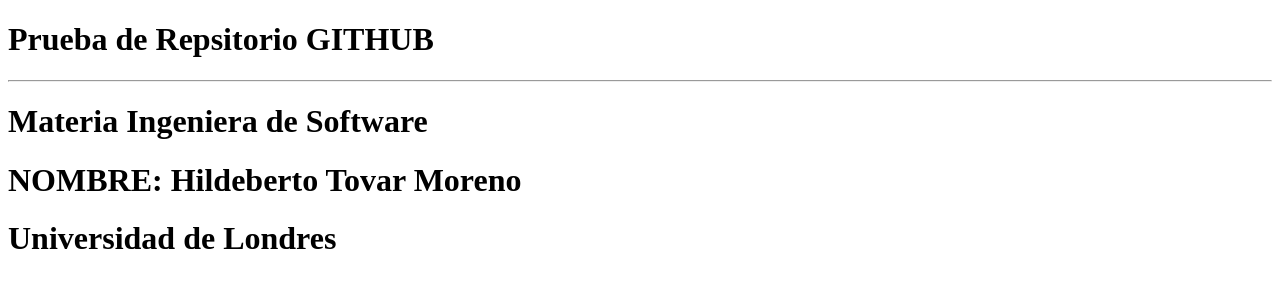
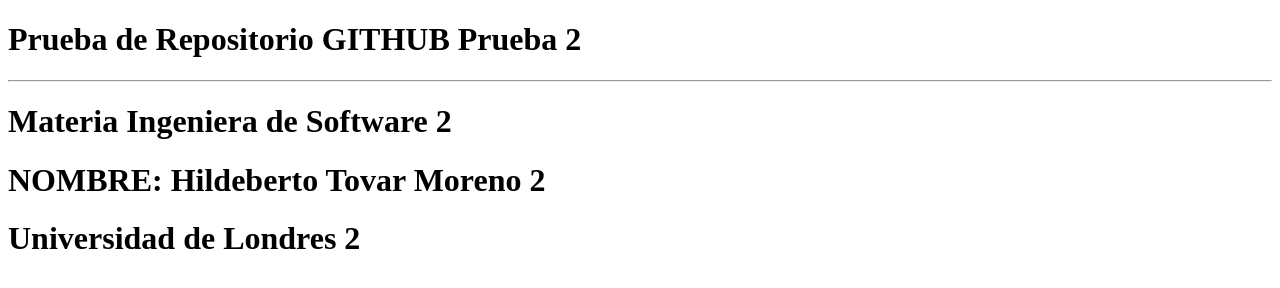
Before and after one commit to ttovarra123/proyectoistovarprueba, a plain HTML site: page ProyectoISTovarPrueba/web/index.html in a window 1280 px wide. Drawn offline with Linux system fonts and the light colour scheme.

Commit message:
Confirmacion 2 Tovar
ok

```diff
--- a/ProyectoISTovarPrueba/web/index.html
+++ b/ProyectoISTovarPrueba/web/index.html
@@ -11,10 +11,10 @@
         <meta name="viewport" content="width=device-width, initial-scale=1.0">
     </head>
     <body>
-        <h1> Prueba de Repsitorio GITHUB</h1>
+        <h1> Prueba de Repositorio GITHUB Prueba 2</h1>
         <hr>
-        <h1> Materia Ingeniera de Software</h1>
-        <h1> NOMBRE: Hildeberto Tovar Moreno </h1>
-        <h1> Universidad de Londres</h1>
+        <h1> Materia Ingeniera de Software 2</h1>
+        <h1> NOMBRE: Hildeberto Tovar Moreno 2 </h1>
+        <h1> Universidad de Londres 2</h1>
     </body>
 </html>
```
